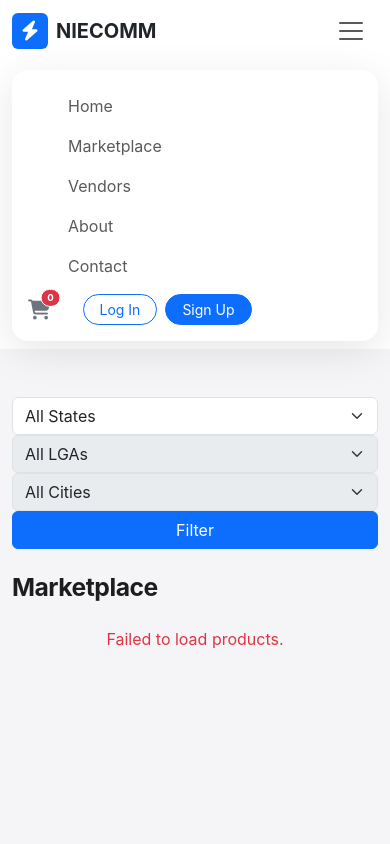
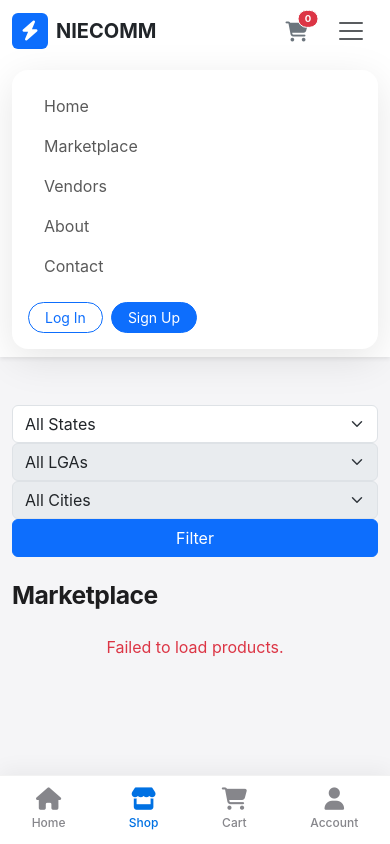
Before and after one commit to sheisjay001/NIECOMM, a PHP site: page /web/public/products.html in a window 390 px wide, after a click that opens the changed part. Run offline with PHP 8.4, Linux system fonts and the light colour scheme; data comes from the database, SQL or seed files in the repository; data that the repository does not hold is empty.

Commit message:
feat: Mobile optimization and responsive UI enhancements

```diff
--- a/web/public/css/style.css
+++ b/web/public/css/style.css
@@ -269,10 +269,14 @@ h1, h2, h3, h4, h5, h6 {
 
 /* Mobile Responsiveness */
 @media (max-width: 768px) {
+    .display-1 {
+        font-size: 3rem !important;
+    }
+
     .hero-premium {
         min-height: auto;
-        padding-top: 40px;
-        padding-bottom: 60px;
+        padding-top: 6rem; /* Account for fixed nav */
+        padding-bottom: 3rem;
         text-align: center;
     }
 
@@ -284,6 +288,11 @@ h1, h2, h3, h4, h5, h6 {
         flex-direction: column;
         gap: 1rem !important;
         align-items: center;
+    }
+
+    .hero-premium .col-lg-7,
+    .hero-premium .col-lg-5 {
+        margin-bottom: 2rem;
     }
 
     .hero-premium .btn-premium-primary,
@@ -299,12 +308,30 @@ h1, h2, h3, h4, h5, h6 {
         opacity: 0.6;
     }
 
+    .navbar-premium {
+        padding: 0.5rem 0;
+    }
+
+    /* Adjust Bento Grid heights on mobile */
     .bento-item {
+        min-height: 250px;
         padding: 25px;
     }
 
     .product-image-container {
-        height: 220px;
+        height: auto; /* Let aspect-ratio handle it */
+        aspect-ratio: 1/1;
+    }
+
+    /* Product Grid: 2 columns with smaller gap */
+    .row.g-4 {
+        --bs-gutter-x: 1rem;
+        --bs-gutter-y: 1rem;
+    }
+
+    /* Utility */
+    .small-md {
+        font-size: 0.85rem;
     }
 
     /* Navbar adjustments */
--- a/web/public/js/main.js
+++ b/web/public/js/main.js
@@ -4,15 +4,8 @@
 function loadNav() {
     const navPlaceholder = document.getElementById('nav-placeholder');
     if (navPlaceholder) {
-        // Simplified for this static demo, usually this would be a fetch or include
-        // For now, let's just inject the HTML structure if it's missing,
-        // OR better, rely on the page already having it.
-        // The previous files have the nav, but let's standardize.
-        // Actually, to keep it simple and robust, I'll assume the nav is IN the HTML file
-        // or I can inject it here. Let's inject it to be DRY.
-
         navPlaceholder.innerHTML = `
-        <nav class="navbar navbar-expand-lg sticky-top bg-white">
+        <nav class="navbar navbar-expand-lg sticky-top bg-white shadow-sm">
             <div class="container">
                 <a class="navbar-brand d-flex align-items-center gap-2" href="/">
                     <div class="bg-primary text-white rounded p-1 d-flex align-items-center justify-content-center" style="width: 36px; height: 36px;">
@@ -20,30 +13,53 @@ function loadNav() {
                     </div>
                     <span class="fw-bold text-dark tracking-tight">NIECOMM</span>
                 </a>
-                <button class="navbar-toggler border-0" type="button" data-bs-toggle="collapse" data-bs-target="#navbarNav">
-                    <span class="navbar-toggler-icon"></span>
-                </button>
+
+                <div class="d-flex align-items-center gap-3 order-lg-last">
+                    <a href="cart.html" class="position-relative text-secondary hover-primary">
+                        <i class="fas fa-shopping-cart fa-lg"></i>
+                        <span class="position-absolute top-0 start-100 translate-middle badge rounded-pill bg-danger border border-white" id="cart-count-badge" style="font-size: 0.6rem;">0</span>
+                    </a>
+
+                    <button class="navbar-toggler border-0" type="button" data-bs-toggle="collapse" data-bs-target="#navbarNav">
+                        <span class="navbar-toggler-icon"></span>
+                    </button>
+                </div>
+
                 <div class="collapse navbar-collapse" id="navbarNav">
-                    <ul class="navbar-nav ms-4 me-auto mb-2 mb-lg-0">
+                    <ul class="navbar-nav me-auto mb-2 mb-lg-0">
                         <li class="nav-item" id="nav-home"><a class="nav-link px-3" href="/">Home</a></li>
                         <li class="nav-item"><a class="nav-link px-3" href="products.html">Marketplace</a></li>
                         <li class="nav-item"><a class="nav-link px-3" href="vendors.html">Vendors</a></li>
                         <li class="nav-item" id="nav-about"><a class="nav-link px-3" href="about.html">About</a></li>
                         <li class="nav-item" id="nav-contact"><a class="nav-link px-3" href="contact.html">Contact</a></li>
                     </ul>
-                    <div class="d-flex align-items-center gap-3">
-                         <a href="cart.html" class="position-relative text-secondary hover-primary me-3">
-                            <i class="fas fa-shopping-cart fa-lg"></i>
-                            <span class="position-absolute top-0 start-100 translate-middle badge rounded-pill bg-danger border border-white" id="cart-count-badge" style="font-size: 0.6rem;">0</span>
-                        </a>
-
-                        <div id="auth-buttons" class="d-flex align-items-center gap-2">
-                            <!-- Injected via checkAuth -->
-                        </div>
+                    <div id="auth-buttons" class="d-flex align-items-center gap-2 mt-3 mt-lg-0">
+                        <!-- Injected via checkAuth -->
                     </div>
                 </div>
             </div>
         </nav>
+
+        <!-- Mobile Bottom Navigation -->
+        <div class="mobile-bottom-nav">
+            <a href="/" class="mobile-nav-item ${window.location.pathname === '/' || window.location.pathname === '/index.html' ? 'active' : ''}">
+                <i class="fas fa-home"></i>
+                <span>Home</span>
+            </a>
+            <a href="products.html" class="mobile-nav-item ${window.location.pathname.includes('products') ? 'active' : ''}">
+                <i class="fas fa-store"></i>
+                <span>Shop</span>
+            </a>
+            <a href="cart.html" class="mobile-nav-item ${window.location.pathname.includes('cart') ? 'active' : ''} position-relative">
+                <i class="fas fa-shopping-cart"></i>
+                <span class="position-absolute top-0 start-100 translate-middle p-1 bg-danger border border-light rounded-circle" id="mobile-cart-badge" style="display: none; width: 10px; height: 10px; margin-left: -10px; margin-top: 5px;"></span>
+                <span>Cart</span>
+            </a>
+            <a href="javascript:void(0)" onclick="checkAuthRedirect()" class="mobile-nav-item ${window.location.pathname.includes('dashboard') ? 'active' : ''}">
+                <i class="fas fa-user"></i>
+                <span>Account</span>
+            </a>
+        </div>
         `;
 
         // After injecting, check auth and cart
@@ -206,3 +222,15 @@ document.addEventListener('DOMContentLoaded', () => {
         updateCartCount();
     }
 });
+
+function checkAuthRedirect() {
+    const user = localStorage.getItem('user');
+    if (user) {
+        const userData = JSON.parse(user);
+        if (userData.role === 'vendor') window.location.href = 'vendor_dashboard.html';
+        else if (userData.role === 'admin') window.location.href = 'admin_dashboard.html';
+        else window.location.href = 'user_dashboard.html';
+    } else {
+        window.location.href = 'login.html';
+    }
+}
--- a/web/public/product_details.html
+++ b/web/public/product_details.html
@@ -166,13 +166,13 @@
                 if (images.length > 0) {
                     carouselInner.innerHTML = images.map((img, i) => `
                         <div class="carousel-item ${i === 0 ? 'active' : ''}">
-                            <img src="${img}" class="d-block w-100" alt="${product.name}" style="height: 400px; object-fit: cover;">
+                            <img src="${img}" class="d-block w-100" alt="${product.name}" style="aspect-ratio: 1/1; object-fit: cover;">
                         </div>
                     `).join('');
                 } else {
                     carouselInner.innerHTML = `
                         <div class="carousel-item active">
-                            <img src="https://via.placeholder.com/600x400?text=No+Image" class="d-block w-100" style="height: 400px; object-fit: cover;">
+                            <img src="https://via.placeholder.com/600x400?text=No+Image" class="d-block w-100" style="aspect-ratio: 1/1; object-fit: cover;">
                         </div>
                     `;
                 }
```
Also changed, not shown: web/public/index.html (+6 -6 lines), web/public/products.html (+16 -32 lines).
